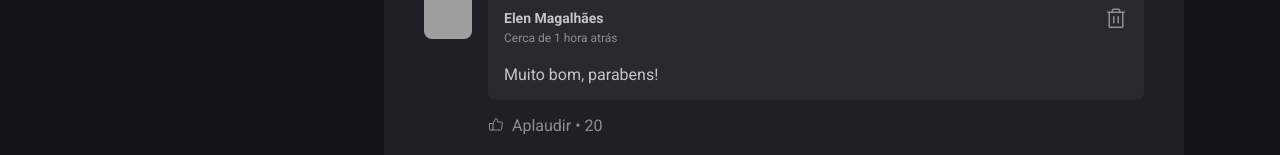
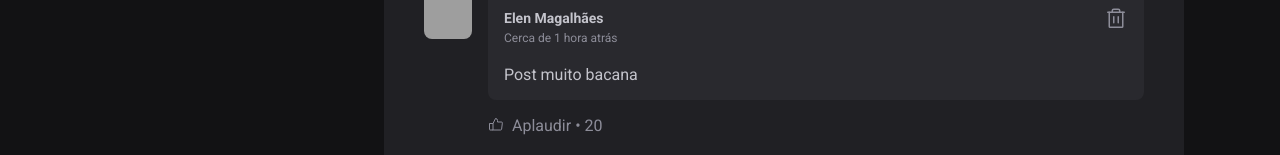
Before and after one commit to elenmagalhaes/ignite-feed-web, a React (Vite) app: page / in a window 1280 px wide. Shown: the part 590-745 px from the top of the page. Built offline with nearby package versions, Linux system fonts and the light colour scheme; grey boxes are pictures that could not be loaded.

Commit message:
adicionando funcionalidade de adicionar comentarios

```diff
--- a/src/components/Comment.jsx
+++ b/src/components/Comment.jsx
@@ -1,27 +1,29 @@
-import { ThumbsUp, Trash } from 'phosphor-react';
-import { Avatar } from './Avatar';
-import styles from './Comment.module.css';
+import { ThumbsUp, Trash } from 'phosphor-react'
+import { Avatar } from './Avatar'
+import styles from './Comment.module.css'
 
-export function Comment() {
+export function Comment({ content }) {
   return (
     <div className={styles.comment}>
-            <Avatar
-                hasBorder={false}
-                src="https://github.com/elenmagalhaes.png"
-            />
+      <Avatar hasBorder={false} src="https://github.com/elenmagalhaes.png" />
 
       <div className={styles.commentContent}>
         <div className={styles.commentBox}>
           <header>
             <div className={styles.authorAndTime}>
               <strong>Elen Magalhães</strong>
-                            <time title='16 de janeiro às 21:10' dateTime='2023-01-16 21:10:45'>Cerca de 1 hora atrás</time>
+              <time
+                title="16 de janeiro às 21:10"
+                dateTime="2023-01-16 21:10:45"
+              >
+                Cerca de 1 hora atrás
+              </time>
             </div>
             <button title="Deletar comentário">
               <Trash size={24} />
             </button>
           </header>
-                    <p>Muito bom, parabens!</p>
+          <p>{content}</p>
         </div>
         <footer>
           <button>
--- a/src/components/Post.jsx
+++ b/src/components/Post.jsx
@@ -1,40 +1,61 @@
-import { format, formatDistanceToNow } from 'date-fns';
-import ptBR from 'date-fns/locale/pt-BR';
-import { Comment } from './Comment';
-import { Avatar } from './Avatar';
-import styles from './Post.module.css';
+import { useState } from 'react'
+import { format, formatDistanceToNow } from 'date-fns'
+import ptBR from 'date-fns/locale/pt-BR'
+import { Comment } from './Comment'
+import { Avatar } from './Avatar'
+import styles from './Post.module.css'
 
 export function Post({ author, content, publishedAt }) {
-    const publishedDateFormatted = format(publishedAt, "d 'de' LLLL 'às' HH:mm'h'", {
+  const [comments, setComments] = useState(['Post muito bacana'])
+  const [newCommentText, setNewCommentText] = useState('')
+
+  const publishedDateFormatted = format(
+    publishedAt,
+    "d 'de' LLLL 'às' HH:mm'h'",
+    {
       locale: ptBR,
-    })
+    },
+  )
 
   const publishDateRelativeToNow = formatDistanceToNow(publishedAt, {
     locale: ptBR,
-        addSuffix: true
-    });
+    addSuffix: true,
+  })
+
+  function handleCreateNewComment(event) {
+    event.preventDefault()
+
+    setComments([...comments, newCommentText])
+    setNewCommentText('')
+  }
+
+  function handleNewCommentChange(event) {
+    setNewCommentText(event.target.value)
+  }
 
   return (
     <article className={styles.post}>
       <header>
         <div className={styles.author}>
-                    <Avatar src={author.avatarUrl}/>
+          <Avatar src={author.avatarUrl} />
           <div className={styles.authorInfo}>
             <strong>{author.name}</strong>
             <span>{author.role}</span>
           </div>
         </div>
 
-                <time title={publishedDateFormatted} dateTime={publishedAt.toISOString()}>
+        <time
+          title={publishedDateFormatted}
+          dateTime={publishedAt.toISOString()}
+        >
           {publishDateRelativeToNow}
         </time>
       </header>
 
       <div className={styles.content}>
-               {
-                    content.map(line => {
-                        if(line.type === 'paragraph') {
-                            return <p>{line.content}</p>;
+        {content.map((line) => {
+          if (line.type === 'paragraph') {
+            return <p>{line.content}</p>
           } else if (line.type === 'link') {
             return (
               <p>
@@ -42,14 +63,16 @@ export function Post({ author, content, publishedAt }) {
               </p>
             )
           }
-                    })
-               }
+        })}
       </div>
 
-            <form className={styles.discussionForm}>
+      <form onSubmit={handleCreateNewComment} className={styles.discussionForm}>
         <strong>Deixe seu feedback</strong>
         <textarea
-                    placeholder='Escreva um comentário...'
+          name="comment"
+          placeholder="Escreva um comentário..."
+          value={newCommentText}
+          onChange={handleNewCommentChange}
         />
         <footer>
           <button type="submit">Publicar</button>
@@ -57,7 +80,9 @@ export function Post({ author, content, publishedAt }) {
       </form>
 
       <div className={styles.commentList}>
-                <Comment />
+        {comments.map((comment) => {
+          return <Comment content={comment} />
+        })}
       </div>
     </article>
   )
```
Lines whose indentation alone changed are shown as unchanged.
